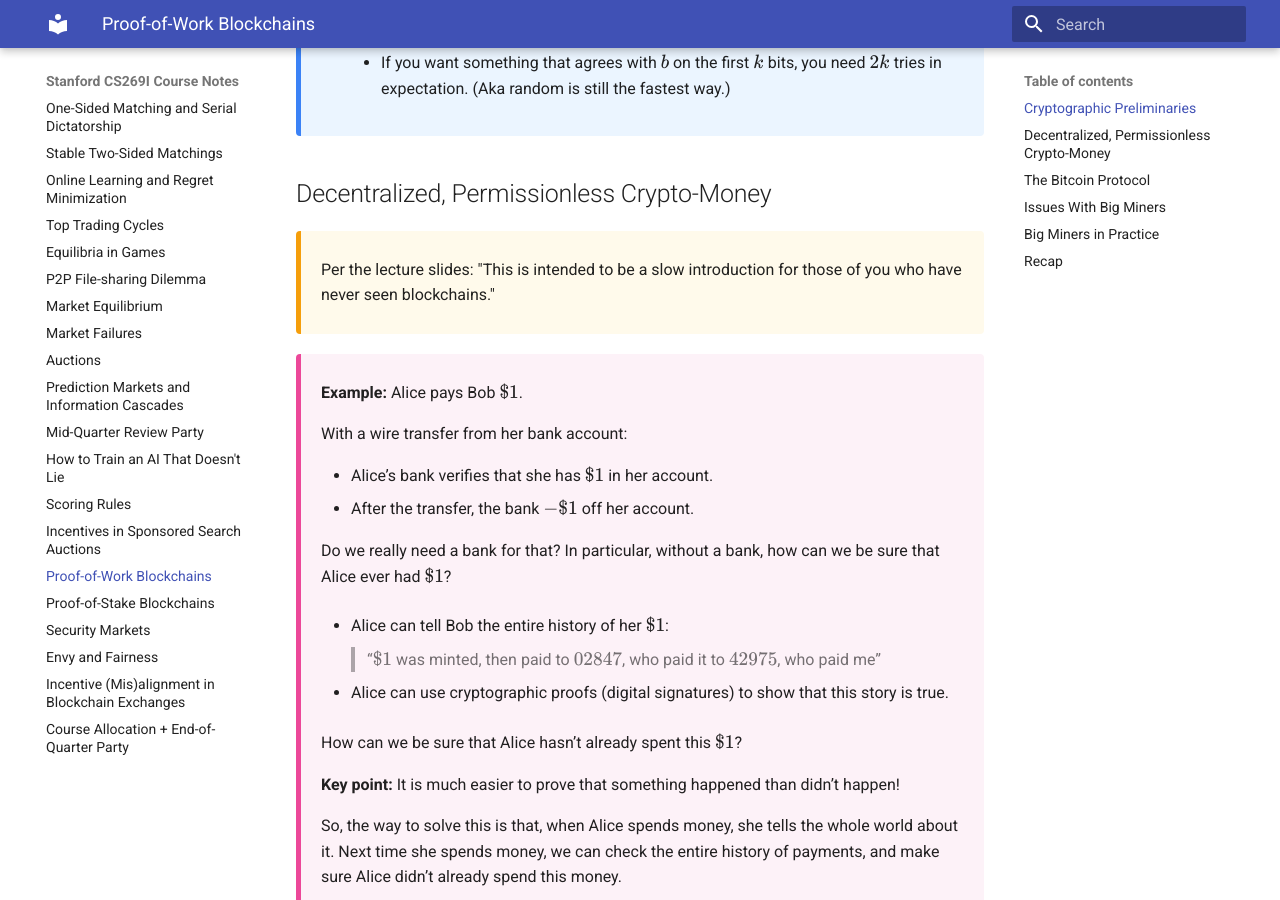
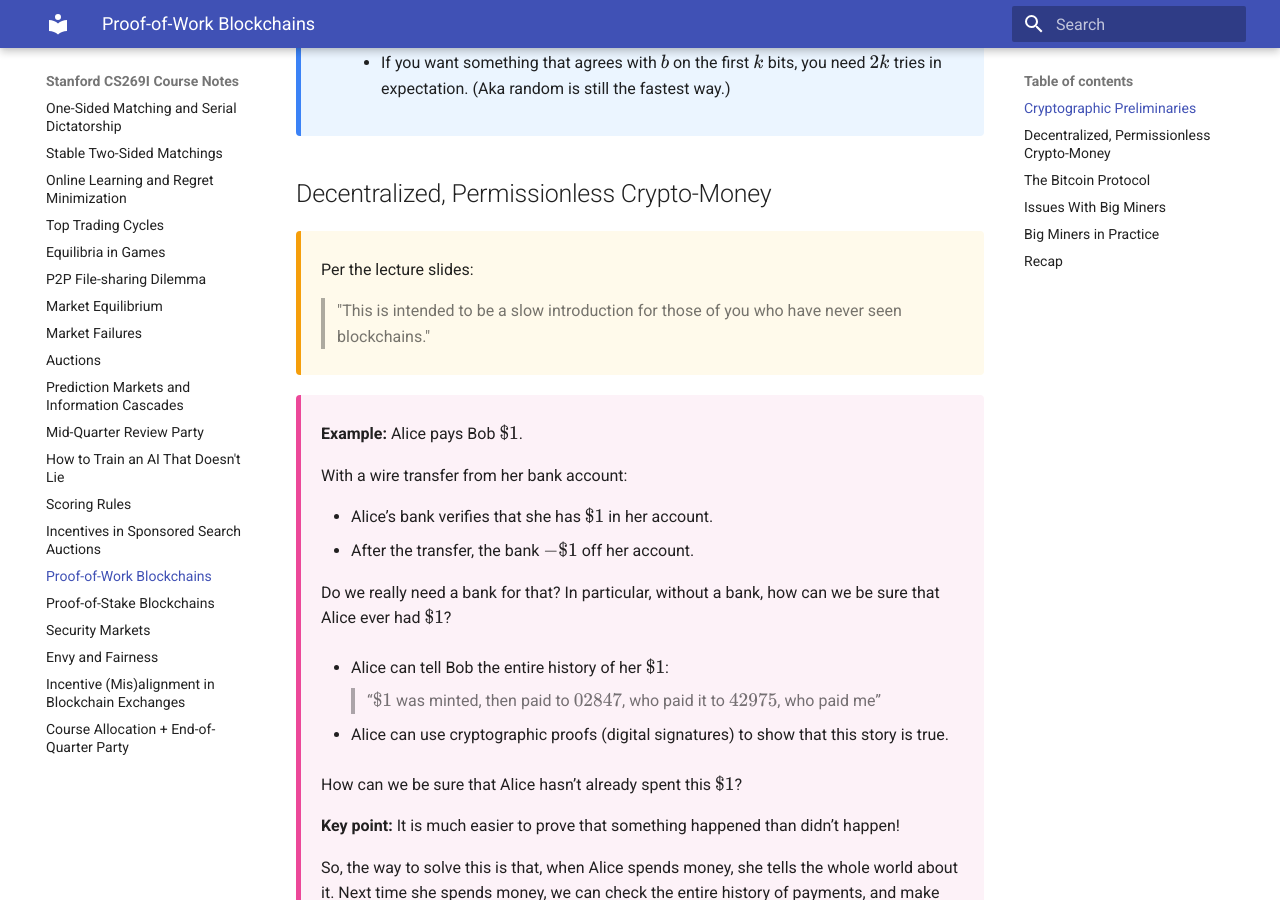
Before and after one commit to thibaudclement/cs269i, an MkDocs documentation site: the page built from docs/lecture-11.md, in a window 1280 px wide and 900 px high, scrolled down 815 px. Built offline with MkDocs 1.6.1 and Material for MkDocs 9.7.7, drawn with Linux system fonts in a browser that asks for light colours.

```diff
--- a/docs/lecture-11.md
+++ b/docs/lecture-11.md
@@ -36,7 +36,8 @@ Anyone who has my \(public \_ key\) can \(verify(x, y, public \_ key)\) to make
 
 <div class="remark" markdown="1">
 
-Per the lecture slides: "This is intended to be a slow introduction for those of you who have never seen blockchains."
+Per the lecture slides:
+>"This is intended to be a slow introduction for those of you who have never seen blockchains."
 
 </div>
 
```
